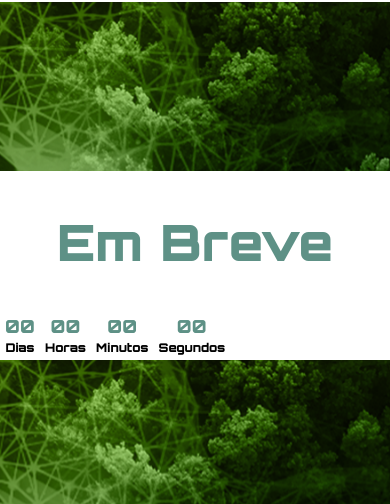
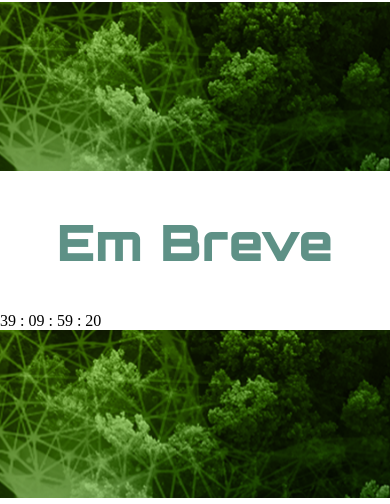
Before and after one commit to LilithGouveia/Sprint2-JS-2023, a plain HTML site: page pages/construcao.html in a window 390 px wide. Shown: the part 189-693 px from the top of the page. Drawn offline with Linux system fonts and the light colour scheme.

Commit message:
JS FEITO ;3

```diff
--- a/css/construcao.css
+++ b/css/construcao.css
@@ -89,42 +89,6 @@ main h2{
   height: 20vh;
 }
 
-.contagem{
-  display: flex;
-  transform: scale(1);
-}
-
-.tempo{
-  display: flex;
-  flex-direction: column;
-  align-items: center;
-  justify-content: center;
-  margin: 15px;
-  font-family: 'Orbitron', sans-serif;
-}
-
-.tempo h2{
-  font-weight: bold;
-  font-size: 48px;
-  line-height: 1;
-  margin: 0 0 5px;
-}
-
-@media(max-width: 500px){
-  h1{
-    font-size: 48px;
-  }
-  .tempo{
-    margin: 5px;
-  }
-  .tempo h2{
-    font-size: 18px;
-  }
-  .tempo small{
-    font-size: 12px;
-  }
-}
-
 footer{
   position: fixed;
   left: 0;
--- a/js/construcao.js
+++ b/js/construcao.js
@@ -1,25 +1,34 @@
-const dias = document.querySelectorAll("dias");
-const horas = document.querySelectorAll("horas");
-const minutos = document.querySelectorAll("minutos");
-const segundos = document.querySelectorAll("segundos");
+let dataLancamento = new Date("June 28, 2023 12:00:00").getTime();
 
-const anoAtual = new Date().getFullYear();
+let timer = setInterval(tick, 1000);
 
-const novoAno = new Date(`Janeiro 1 $ {anoAtual + 1} 00:00:00`);
+function tick(){
+    let agora = new Date().getTime();
+    let t = dataLancamento - agora;
 
-function atualizaTempo(){
-    const tempoAtual = new Date();
-    const diff = novoAno - tempoAtual;
+    if(t > 0){
+        let dias =  Math.floor(t / (1000 * 60 * 60 * 24));
+        if(dias < 10){
+            dias = "0" + dias;
+        }
 
-    const d = Math.floor(diff / 1000 / 60 / 60 / 24);
-    const h = Math.floor(diff / 1000 / 60 / 60) % 24;
-    const m = Math.floor(diff / 1000 / 60) % 60;
-    const s = Math.floor(diff / 1000) % 60;
+        let horas = Math.floor((t % (1000 * 60 * 60 * 24)) / (1000 * 60 * 60));
+        if(horas < 10){
+            horas = "0" + horas;
+        }
 
-    dias.innerHTML = d;
-    horas.innerHTML = h < 10 ? '0' + h : h;
-    minutos.innerHTML = m < 10 ? '0' + m : m;
-    segundos.innerHTML = s < 10 ? '0' + s : s;
+        let mins = Math.floor((t % (1000 * 60 * 60)) / (1000 * 60));
+        if(mins < 10){
+            mins = "0" + mins;
+        }
+
+        let segs = Math.floor((t % (1000 * 60)) / 1000);
+        if(segs < 10){
+            segs = "0" + segs;
+        }
+
+        let tempo = `${dias} : ${horas} : ${mins} : ${segs}`
+
+        document.querySelector(".contagem").innerText = tempo;
+    }
 }
-
-setInterval(atualizaTempo, 1000)
--- a/pages/construcao.html
+++ b/pages/construcao.html
@@ -24,28 +24,10 @@
     <div id="faixa-matriz"></div>
 
       <h2 class="Titulo">Em Breve</h2>
-      <div id="contagem" class="contagem">
-
-        <div class="tempo">
-          <h2 id="dias">00</h2>
-          <small>Dias</small>
+      <div class="contagem">
+        <div class="relogio">
+          00:00:00:00
         </div>
-
-        <div class="tempo">
-          <h2 id="horas">00</h2>
-          <small>Horas</small>
-        </div>
-
-        <div class="tempo">
-          <h2 id="minutos">00</h2>
-          <small>Minutos</small>
-        </div>
-
-        <div class="tempo">
-          <h2 id="segundos">00</h2>
-          <small>Segundos</small>
-        </div>
-
     </div>
 
     <div id="faixa-matriz"></div>
```
